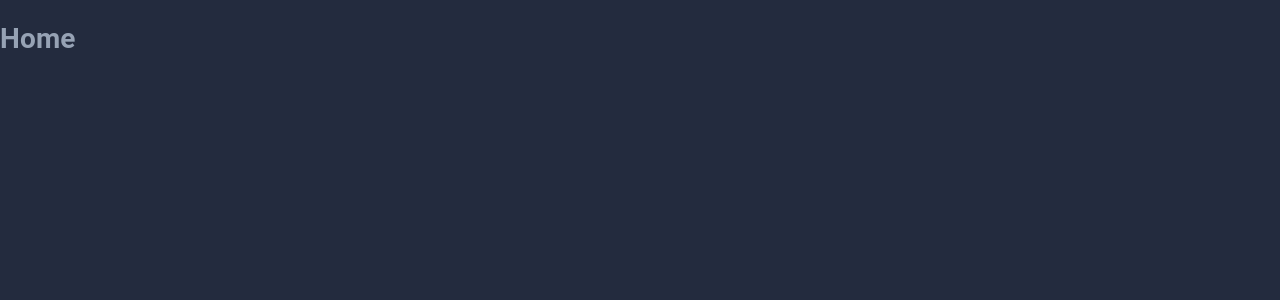
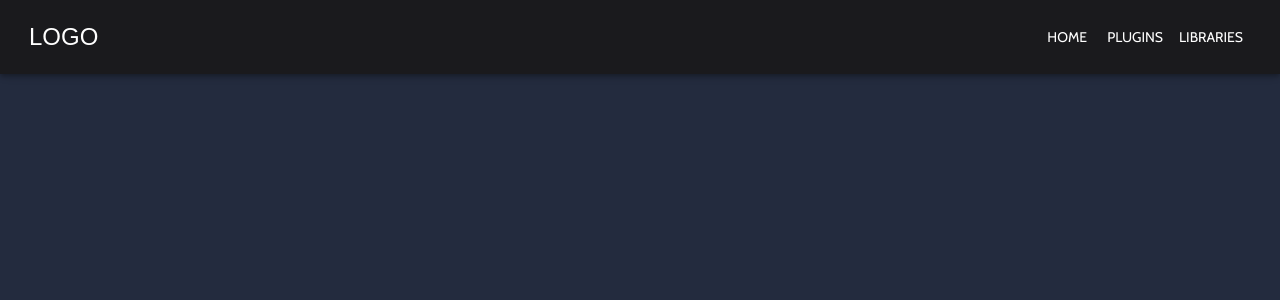
Before and after one commit to TriumphTeam/website, a React (Create React App) app: page / in a window 1280 px wide. Shown: the top 300 px of the page. Built offline with nearby package versions, Linux system fonts and the light colour scheme.

Commit message:
Working on NavBar

```diff
--- a/public/index.html
+++ b/public/index.html
@@ -1,20 +1,22 @@
 <!DOCTYPE html>
 <html lang="en">
 <head>
-    <meta charset="utf-8" />
-    <link rel="icon" href="%PUBLIC_URL%/favicon.ico" />
-    <meta name="viewport" content="width=device-width, initial-scale=1" />
-    <meta name="theme-color" content="#000000" />
+  <meta charset="utf-8"/>
+  <link rel="icon" href="%PUBLIC_URL%/favicon.ico"/>
+  <meta name="viewport" content="width=device-width, initial-scale=1"/>
+  <meta name="theme-color" content="#000000"/>
   <meta
           name="description"
           content="Web site created using create-react-app"
   />
-    <link rel="apple-touch-icon" href="%PUBLIC_URL%/logo192.png" />
+  <link rel="preconnect" href="https://fonts.gstatic.com"/>
+  <link href="https://fonts.googleapis.com/css2?family=Cabin&display=swap" rel="stylesheet"/>
+  <link rel="apple-touch-icon" href="%PUBLIC_URL%/logo192.png"/>
   <!--
     manifest.json provides metadata used when your web app is installed on a
     user's mobile device or desktop. See https://developers.google.com/web/fundamentals/web-app-manifest/
   -->
-    <link rel="manifest" href="%PUBLIC_URL%/manifest.json" />
+  <link rel="manifest" href="%PUBLIC_URL%/manifest.json"/>
   <!--
     Notice the use of %PUBLIC_URL% in the tags above.
     It will be replaced with the URL of the `public` folder during the build.
--- /dev/null
+++ b/src/components/navigation/NavBar.tsx
@@ -0,0 +1,48 @@
+import React from "react"
+import {makeStyles, withStyles} from "@material-ui/core/styles"
+import AppBar from "@material-ui/core/AppBar"
+import Toolbar from "@material-ui/core/Toolbar"
+import Typography from "@material-ui/core/Typography"
+import Button from "@material-ui/core/Button"
+import IconButton from "@material-ui/core/IconButton"
+//import MenuIcon from "@material-ui/icons/Menu"
+
+const useStyles = makeStyles((theme) => ({
+  nav: {
+    padding: "5px",
+  },
+  menuButton: {
+    marginRight: theme.spacing(2),
+  },
+  title: {
+    flexGrow: 1,
+  },
+}))
+
+export default function NavBar() {
+  const classes = useStyles()
+
+  return (
+      <AppBar position="fixed" className={classes.nav}>
+        <Toolbar>
+          <IconButton edge="start" className={classes.menuButton} color="inherit" aria-label="menu">
+            LOGO
+          </IconButton>
+
+          {/* Makes content go to the right */}
+          <span className={classes.title}/>
+
+          <NavButton color="inherit">HOME</NavButton>
+          <NavButton color="inherit">PLUGINS</NavButton>
+          <NavButton color="inherit">LIBRARIES</NavButton>
+        </Toolbar>
+      </AppBar>
+  )
+
+}
+
+const NavButton = withStyles(theme => ({
+  root: {
+
+  }
+}))(Button)
--- a/src/components/theme/DarkTheme.tsx
+++ b/src/components/theme/DarkTheme.tsx
@@ -1,4 +1,4 @@
-import {createMuiTheme} from "@material-ui/core";
+import {createMuiTheme} from "@material-ui/core"
 import {green} from "@material-ui/core/colors"
 
 export const darkTheme = createMuiTheme({
@@ -9,7 +9,7 @@ export const darkTheme = createMuiTheme({
       paper: "#1A202E",
     },
     primary: {
-      main: "#B06AB3",
+      main: "#1A1A1D",
     },
     secondary: {
       main: green[500],
@@ -18,4 +18,7 @@ export const darkTheme = createMuiTheme({
       primary: "#96a2b4",
     },
   },
+  typography: {
+    fontFamily: `"Cabin", sans-serif`,
+  },
 })
--- a/src/pages/Home.tsx
+++ b/src/pages/Home.tsx
@@ -1,8 +1,10 @@
 import React from "react"
+import NavBar from "../components/navigation/NavBar"
 
 export default function Home() {
   return (
       <>
+        <NavBar/>
         <h1>Home</h1>
       </>
   )
```
Lines whose indentation alone changed are shown as unchanged.
